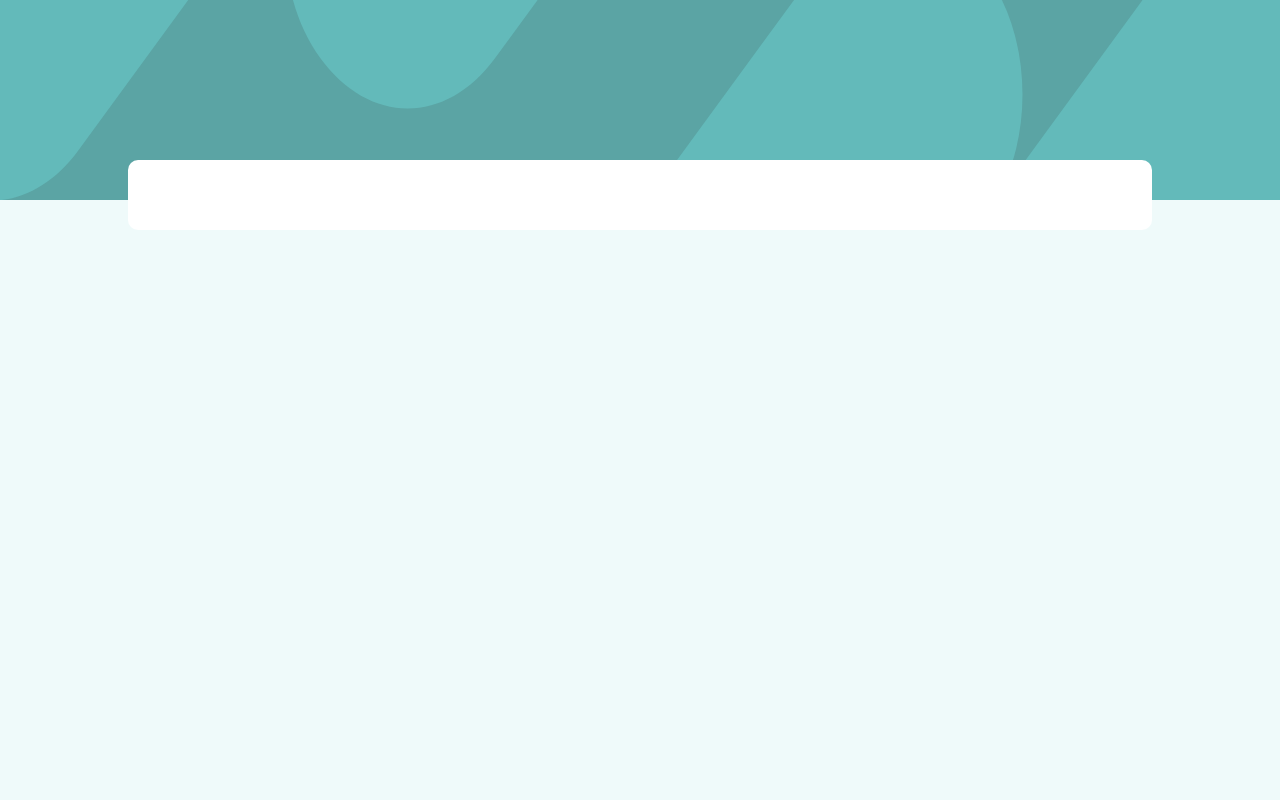
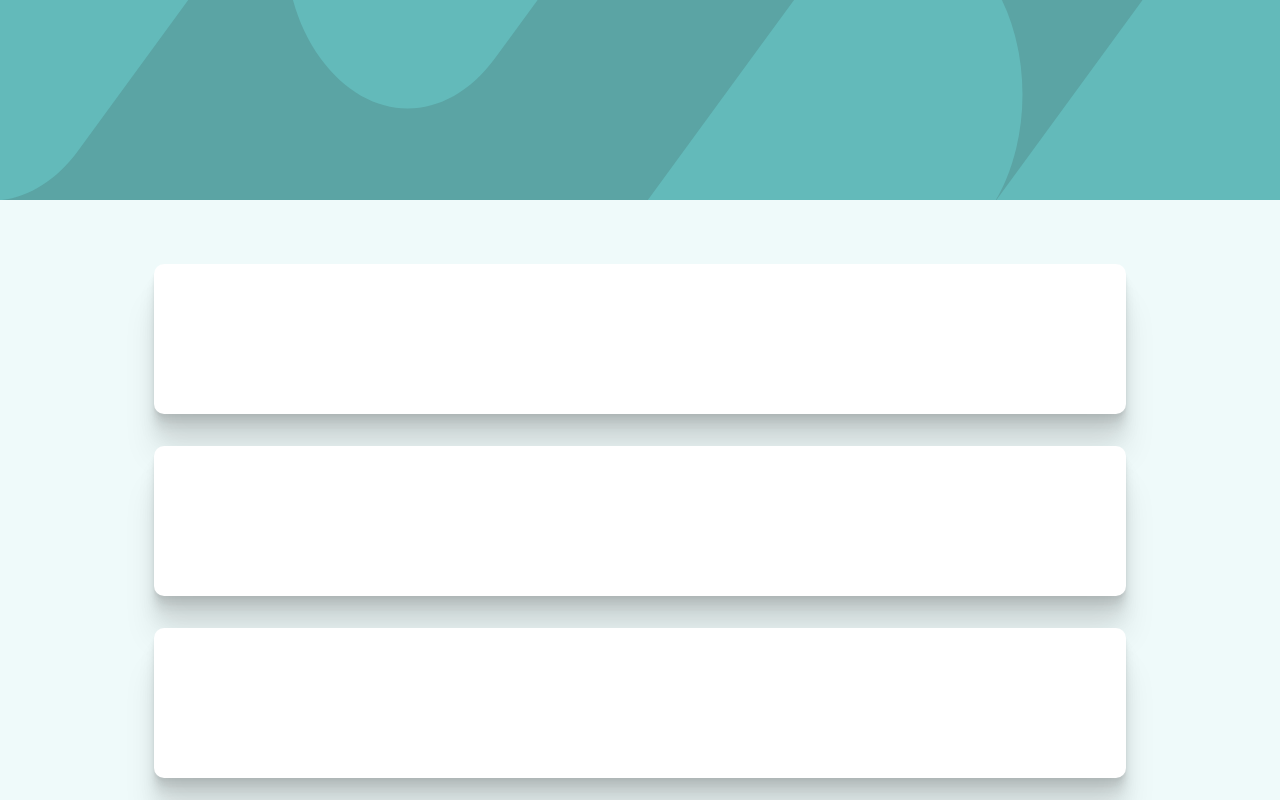
Before and after one commit to usmanahmedkhan09/job-listing, a Vue app: page / in a window 1280 px wide. Shown: the top 800 px of the page. Built offline with nearby package versions, Linux system fonts and the light colour scheme.

Commit message:
job listing card is added

```diff
--- a/src/assets/css/components/_content.scss
+++ b/src/assets/css/components/_content.scss
@@ -1,6 +1,20 @@
 @use "../base/" as *;
 
 .content {
-  height: calc(100vh - 200px);
+  //   min-height: calc(100vh - 200px);
   background-color: var(--color-primary-cyan);
+  padding: 32px;
+
+  .jobsCard {
+    min-height: 150px;
+    max-width: 80%;
+    background-color: white;
+    margin: auto;
+    margin: 32px auto;
+    border-radius: 10px;
+    box-shadow: 0 2.8px 2.2px rgba(0, 0, 0, 0.034),
+      0 6.7px 5.3px rgba(0, 0, 0, 0.048), 0 12.5px 10px rgba(0, 0, 0, 0.06),
+      0 22.3px 17.9px rgba(0, 0, 0, 0.072), 0 41.8px 33.4px rgba(0, 0, 0, 0.086);
+    //   0 100px 80px rgba(0, 0, 0, 0.12);
+  }
 }
--- a/src/assets/css/components/_header.scss
+++ b/src/assets/css/components/_header.scss
@@ -15,12 +15,17 @@
 
   &__autocomplete {
     height: 70px;
-    // background-color: var(--color-secondary-cyan);
     background-color: white;
     width: 80%;
     border-radius: 10px;
     position: absolute;
     bottom: -30px;
     margin: auto;
+    border: none;
+    outline: none;
+    font-size: 1.6rem;
+    display: flex;
+    align-items: center;
+    padding: 16px;
   }
 }
--- /dev/null
+++ b/src/components/job-listing-card.vue
@@ -0,0 +1,12 @@
+<template>
+  <div class="jobsCard"></div>
+</template>
+<script lang="ts">
+import { defineComponent } from "vue";
+
+export default defineComponent({
+  setup() {
+    return {};
+  },
+});
+</script>
--- a/src/views/HomeView.vue
+++ b/src/views/HomeView.vue
@@ -1,13 +1,17 @@
 <template>
   <header class="header">
-    <div class="header__autocomplete" contenteditable="true"></div>
+    <!-- <div class="header__autocomplete" contenteditable="true"></div> -->
   </header>
-  <main class="content"></main>
+  <main class="content">
+    <jobListingCardVue v-for="item in [1, 2, 3, 4, 4]" :key="item" />
+  </main>
 </template>
 <script lang="ts">
 import { defineComponent } from "vue";
+import jobListingCardVue from "@/components/job-listing-card.vue";
 
 export default defineComponent({
+  components: { jobListingCardVue },
   setup() {
     return {};
   },
```
